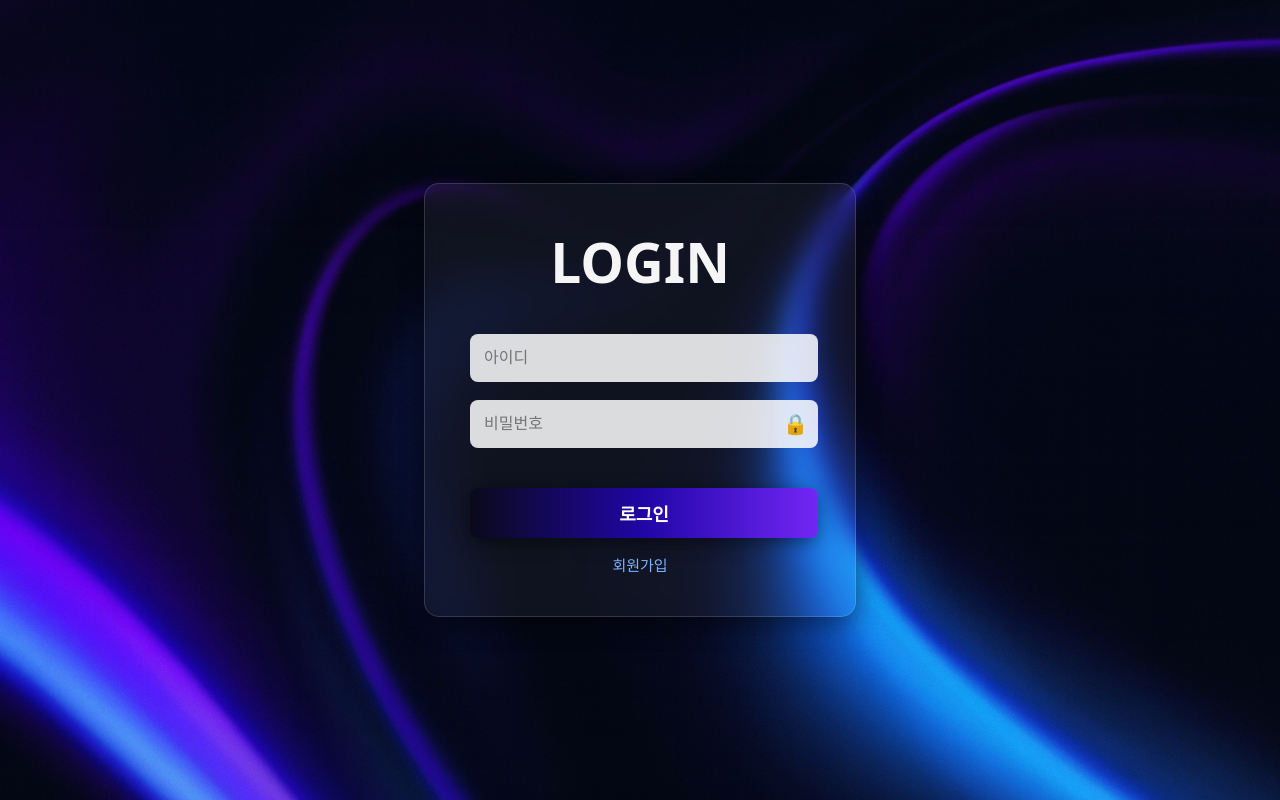
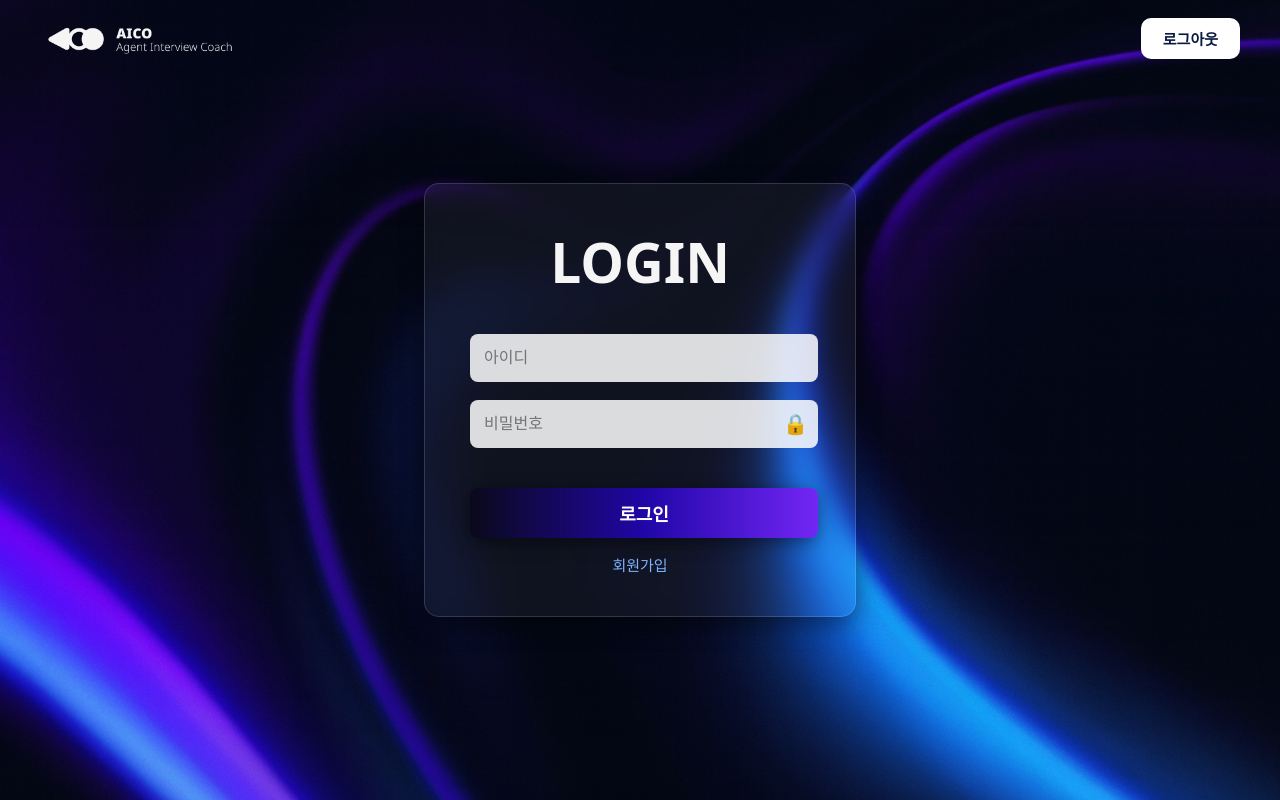
Before and after one commit to 2025-X-Thon-Team7-Ayungieyong/2025-X-Thon-Team7-Ayungieyong, a React (Create React App) app in the folder front/: page /login in a window 1280 px wide. Built offline with nearby package versions, Linux system fonts and the light colour scheme.

Commit message:
feat: add navbar light/dark & update App.js routing (#28)

```diff
--- a/front/src/App.js
+++ b/front/src/App.js
@@ -1,16 +1,56 @@
-import { BrowserRouter, Routes, Route } from 'react-router-dom';
+import { BrowserRouter, Routes, Route, useLocation } from 'react-router-dom';
 import Main from './components/Main-Auth-Navbar/Main';
 import Login from './components/Main-Auth-Navbar/Login';
 import SignUp from './components/Main-Auth-Navbar/SignUp';
 import Home from './components/Home_PopUp/Home';
 import InterviewRecord from './components/Interview/InterviewRecord';
 import InterviewSummary from './components/Interview/InterviewSummary';
+import NavbarLight from './components/Main-Auth-Navbar/Navbar_light';
+import NavbarDark from './components/Main-Auth-Navbar/Navbar_dark';
 
 import './App.css';
+
+function Layout({ children }) {
+  const location = useLocation();
+  const path = location.pathname;
+
+  // ⚫ Dark Navbar 적용 페이지
+  const darkPaths = [
+    /^\/$/, // 메인
+    /^\/login$/, // 로그인
+    /^\/signup$/, // 회원가입
+    /^\/interview\/\d+\/webcam$/, // 인터뷰 웹캠
+  ];
+
+  // 🔵 Light Navbar 적용 페이지
+  const lightPaths = [
+    /^\/home$/, // 홈(팝업)
+    /^\/interview\/\d+\/summary$/, // 인터뷰 총평
+  ];
+
+  let NavbarComponent = null;
+
+  if (lightPaths.some((regex) => regex.test(path))) {
+    NavbarComponent = NavbarLight;
+  } else if (darkPaths.some((regex) => regex.test(path))) {
+    NavbarComponent = NavbarDark;
+  } else {
+    // 지정 안 된 경우 기본 dark
+    NavbarComponent = NavbarDark;
+  }
+
+  return (
+    <>
+      <NavbarComponent />
+      {children}
+    </>
+  );
+}
 
 function App() {
   return (
     <BrowserRouter>
+      <Layout>
         <Routes>
           <Route path="/" element={<Main />} />
           <Route path="/home" element={<Home />} />
@@ -19,6 +59,7 @@ function App() {
           <Route path="/interview/:id/webcam" element={<InterviewRecord />} />
           <Route path="/interview/:id/summary" element={<InterviewSummary />} />
         </Routes>
+      </Layout>
     </BrowserRouter>
   );
 }
--- /dev/null
+++ b/front/src/components/Main-Auth-Navbar/Navbar_dark.css
@@ -0,0 +1,41 @@
+/* 완전 투명한 네비게이션 바 */
+.navbar-dark {
+  position: absolute;
+  top: 0;
+  left: 0;
+  width: 100%;
+  padding: 18px 40px;
+
+  background: transparent !important;
+  box-shadow: none !important;
+  border: none !important;
+
+  display: flex;
+  justify-content: space-between;
+  align-items: center;
+
+  z-index: 1000;
+  box-sizing: border-box;
+}
+
+.navbar-dark-logo {
+  height: 40px;
+  object-fit: contain;
+  pointer-events: none;
+}
+
+/* 로그아웃 버튼 */
+.navbar-dark-logout {
+  background: white;
+  color: #0a1a40;
+  padding: 10px 22px;
+  border-radius: 10px;
+  border: none;
+  font-size: 15px;
+  font-weight: 700;
+  cursor: pointer;
+}
+
+.logout-btn-dark:hover {
+  opacity: 0.85;
+}
--- /dev/null
+++ b/front/src/components/Main-Auth-Navbar/Navbar_dark.js
@@ -0,0 +1,24 @@
+import React from 'react';
+import { useNavigate } from 'react-router-dom';
+import './Navbar_dark.css';
+import logoWhite from '../../assets/logo_white.png';
+
+function NavbarDark() {
+  const navigate = useNavigate();
+
+  const handleLogout = () => {
+    navigate('/');
+  };
+
+  return (
+    <nav className="navbar-dark">
+      <img src={logoWhite} alt="logo" className="navbar-dark-logo" />
+
+      <button className="navbar-dark-logout" onClick={handleLogout}>
+        로그아웃
+      </button>
+    </nav>
+  );
+}
+
+export default NavbarDark;
--- /dev/null
+++ b/front/src/components/Main-Auth-Navbar/Navbar_light.css
@@ -0,0 +1,34 @@
+.navbar-light {
+  width: 100%;
+  padding: 18px 40px;
+
+  background: white !important;
+  border-bottom: 1px solid #e0e0e0;
+
+  display: flex;
+  justify-content: space-between;
+  align-items: center;
+
+  box-shadow: 0 2px 4px rgba(0, 0, 0, 0.05);
+  box-sizing: border-box;
+}
+
+.navbar-light-logo {
+  height: 40px;
+  object-fit: contain;
+}
+
+.navbar-light-logout {
+  background: #0a1a40;
+  color: white;
+  padding: 10px 22px;
+  border-radius: 10px;
+  border: none;
+  font-size: 15px;
+  font-weight: 700;
+  cursor: pointer;
+}
+
+.navbar-light-logout:hover {
+  background-color: #11285e;
+}
--- /dev/null
+++ b/front/src/components/Main-Auth-Navbar/Navbar_light.js
@@ -0,0 +1,24 @@
+import React from 'react';
+import { useNavigate } from 'react-router-dom';
+import './Navbar_light.css';
+import logoDark from '../../assets/logo_black.png';
+
+function NavbarLight() {
+  const navigate = useNavigate();
+
+  const handleLogout = () => {
+    navigate('/');
+  };
+
+  return (
+    <nav className="navbar-light">
+      <img src={logoDark} alt="logo" className="navbar-light-logo" />
+
+      <button className="navbar-light-logout" onClick={handleLogout}>
+        로그아웃
+      </button>
+    </nav>
+  );
+}
+
+export default NavbarLight;
```
Also changed, not shown: front/src/assets/logo_black.png (added), front/src/assets/logo_white.png (added). Lines whose indentation alone changed are shown as unchanged.
